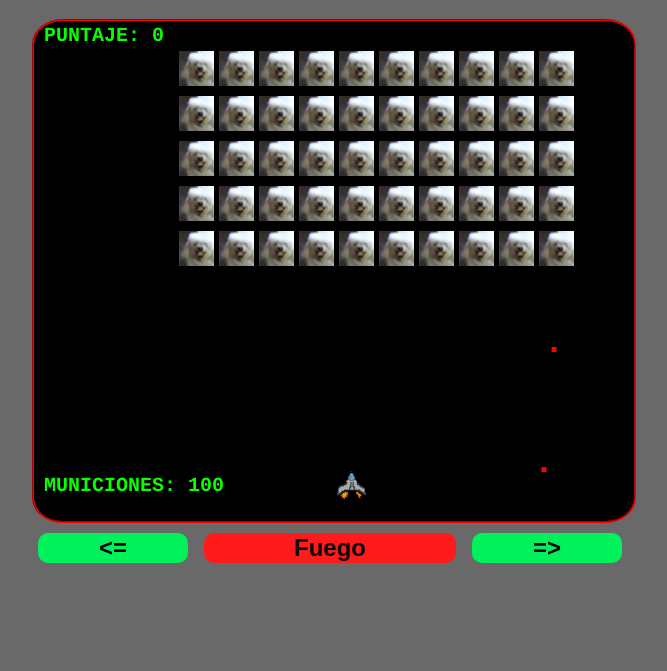
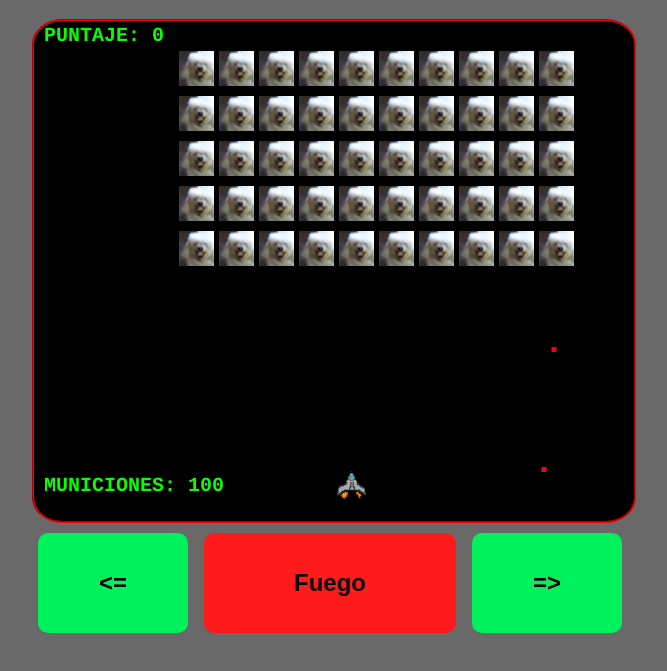
Before and after one commit to hugomg1032/hugomg1032.github.io, a plain HTML site: page index.html in a window 1280 px wide. Shown: the part 67-738 px from the top of the page, without its empty margins (308-975 px from the left). Drawn offline with Linux system fonts and the light colour scheme.

Commit message:
Update estilos.css

```diff
--- a/estilos.css
+++ b/estilos.css
@@ -24,7 +24,7 @@ h1{
     color: #000000;
     background-color: #00f15c;
     border-radius: 10px;
-    height: 30px;
+    height: 100px;
     width: 25%;
     margin: 1%;
     font-size: 24px;
@@ -35,7 +35,7 @@ h1{
     color: #0a0a0a;
     background-color: #ff1b1b;
     border-radius: 10px;
-    height: 30px;
+    height: 100px;
     width: 42%;
     margin: 1%;
     font-size: 24px;
```
